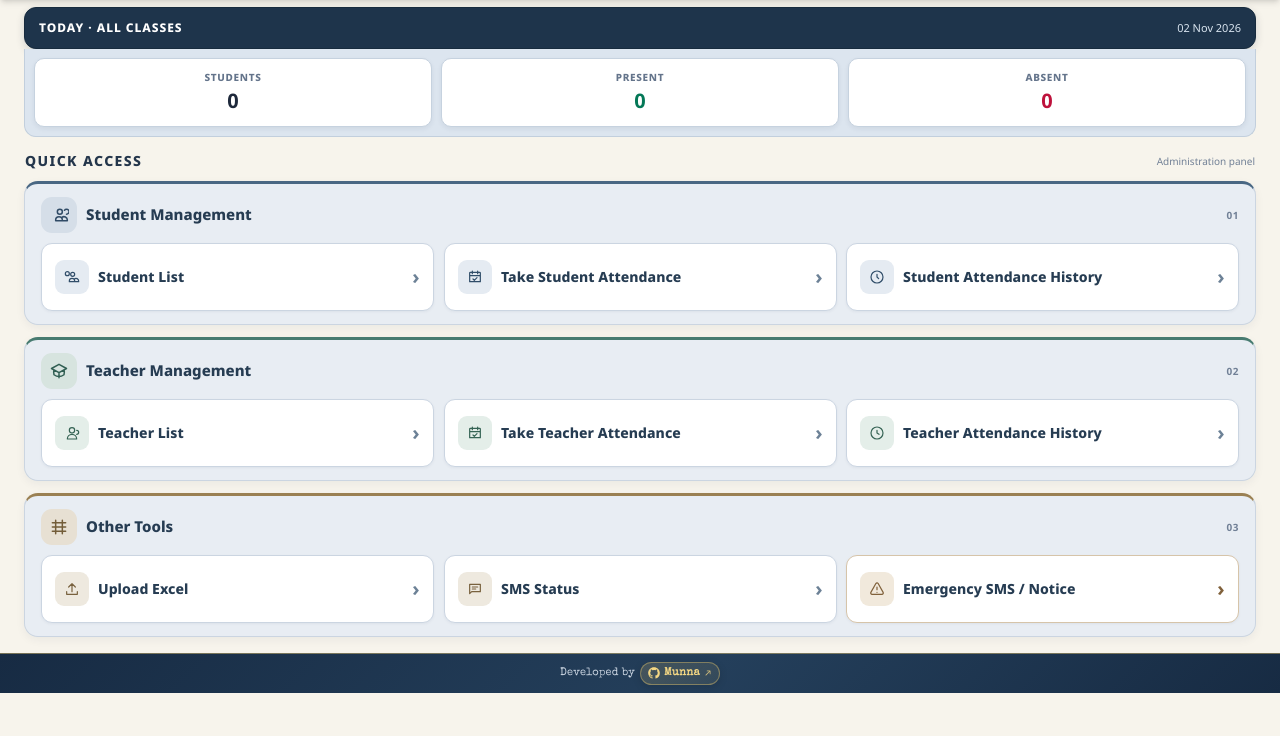
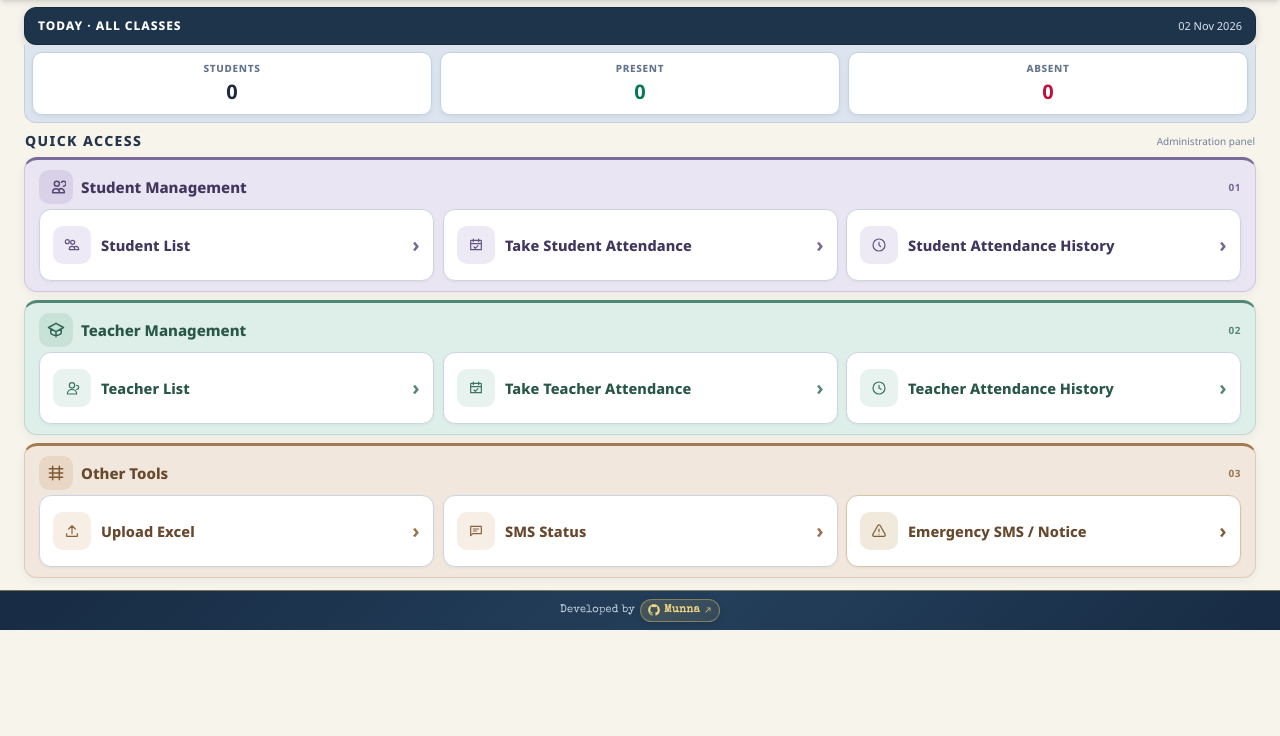
Before and after one commit to MMunna5/School-attendance, a Django app: page / in a window 1280 px wide. Shown: the part 64-800 px from the top of the page. Run offline with Django 5.2, Linux system fonts and the light colour scheme; the visitor is signed in with stand-in values (Sample User, id 1); data that the repository does not hold is empty; some libraries are stand-ins or nearby versions.

Commit message:
Tighten dashboard spacing and refresh Quick Access colours

```diff
--- a/attendance/templates/attendance/dashboard.html
+++ b/attendance/templates/attendance/dashboard.html
@@ -352,6 +352,120 @@
         .teacher-section .dash-link:hover{border-color:#6d9a89!important}
         .tools-section .dash-link:hover{border-color:#aa936d!important}
     }
+
+    /* Final dashboard density and refreshed Quick Access section colours */
+    .dash-section{
+        padding:10px 14px!important;
+        margin-bottom:8px!important;
+        border-radius:13px!important
+    }
+    /* Keep section titles close to their action lists */
+    .dash-section-head{
+        gap:8px!important;
+        margin-bottom:5px!important
+    }
+    .dash-section-icon{
+        width:34px!important;
+        height:34px!important;
+        border-radius:10px!important
+    }
+    .dash-section h3{
+        font-size:15px!important;
+        line-height:1.2!important
+    }
+    /* Slightly larger, easier-to-tap action rows */
+    .dash-links{gap:9px!important}
+    .dash-link{
+        min-height:72px!important;
+        padding:12px 13px!important;
+        gap:10px!important;
+        border-radius:12px!important
+    }
+    .dash-link-icon{
+        width:38px!important;
+        height:38px!important;
+        border-radius:10px!important
+    }
+    .dash-link-title{
+        font-size:14.5px!important;
+        line-height:1.3!important
+    }
+    /* Save a little vertical space above Quick Access */
+    .today-summary-heading{
+        padding:9px 13px!important
+    }
+    .today-summary-grid{
+        padding:7px!important;
+        margin-bottom:8px!important;
+        gap:8px!important
+    }
+    .today-summary-grid>div{padding:8px 7px!important}
+    .quick-access-heading{
+        margin-top:0!important;
+        margin-bottom:6px!important
+    }
+    /* Three distinct, muted colours for the three Quick Access rows */
+    .dash-section.student-section{
+        background:#e9e5f2!important;
+        border-color:#cfc6df!important;
+        border-top:3px solid #786a9b!important
+    }
+    .student-section .dash-section-icon{
+        background:#d9d1e8!important;
+        color:#554875!important
+    }
+    .student-section .dash-section-head h3,
+    .student-section .dash-link-title{color:#40365e!important}
+    .student-section .dash-section-head>span:last-child,
+    .student-section .dash-arrow{color:#766694!important}
+    .student-section .dash-link-icon{
+        background:#eeeaf5!important;
+        color:#625481!important
+    }
+    .dash-section.teacher-section{
+        background:#deeee9!important;
+        border-color:#bfd9cf!important;
+        border-top:3px solid #4f8877!important
+    }
+    .teacher-section .dash-section-icon{
+        background:#c9e2d8!important;
+        color:#2f6656!important
+    }
+    .teacher-section .dash-section-head h3,
+    .teacher-section .dash-link-title{color:#285747!important}
+    .teacher-section .dash-section-head>span:last-child,
+    .teacher-section .dash-arrow{color:#568574!important}
+    .teacher-section .dash-link-icon{
+        background:#e8f3ef!important;
+        color:#397563!important
+    }
+    .dash-section.tools-section{
+        background:#f2e7dc!important;
+        border-color:#dfcbb8!important;
+        border-top:3px solid #a47a50!important
+    }
+    .tools-section .dash-section-icon{
+        background:#e8d7c5!important;
+        color:#805a35!important
+    }
+    .tools-section .dash-section-head h3,
+    .tools-section .dash-link-title{color:#68492e!important}
+    .tools-section .dash-section-head>span:last-child,
+    .tools-section .dash-arrow{color:#98734d!important}
+    .tools-section .dash-link-icon{
+        background:#f7eee5!important;
+        color:#8a633d!important
+    }
+    .tools-section .dash-link:last-child .dash-link-title{color:#68492e!important}
+    @media(max-width:767px){
+        .dash-section{padding:9px 10px!important;margin-bottom:7px!important}
+        .dash-section-head{margin-bottom:5px!important}
+        .dash-link{min-height:66px!important;padding:10px!important;gap:8px!important}
+        .dash-link-icon{width:34px!important;height:34px!important}
+        .dash-link-title{font-size:13.5px!important}
+        .today-summary-grid{margin-bottom:7px!important}
+    }
+
 </style>
 
 {% if teacher %}
```
